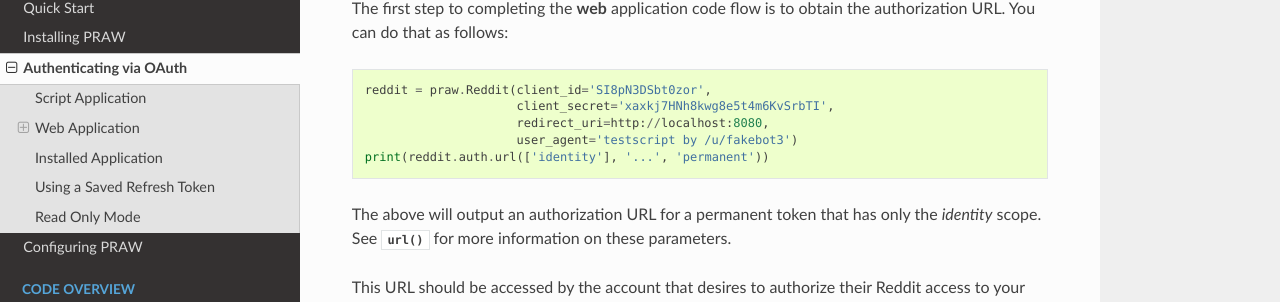
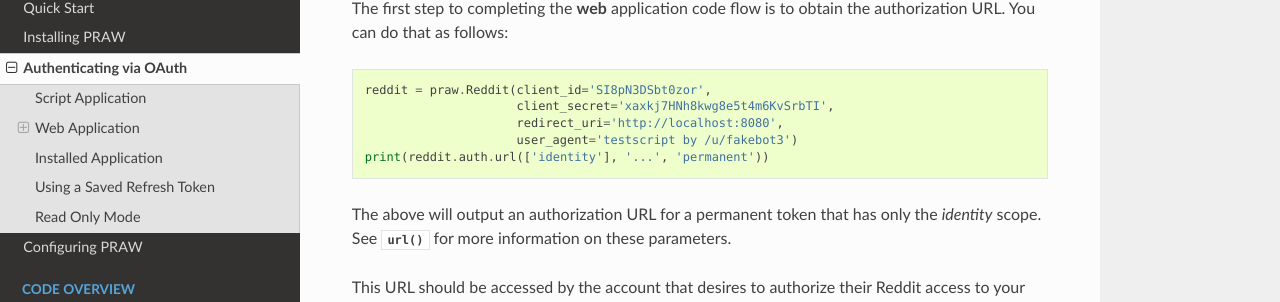
Before and after one commit to praw-dev/praw, a Sphinx documentation site: the page built from docs/getting_started/authentication.rst, in a window 1280 px wide and 900 px high, scrolled down 1492 px. Shown: the part 144-446 px from the top of the window. Built offline with Sphinx 7.4.7 and the Read the Docs theme 2.0.0, drawn with Linux system fonts in a browser that asks for light colours; the version number could not be read and is left out.

```diff
--- a/docs/getting_started/authentication.rst
+++ b/docs/getting_started/authentication.rst
@@ -98,7 +98,7 @@ the authorization URL. You can do that as follows:
 
    reddit = praw.Reddit(client_id='SI8pN3DSbt0zor',
                         client_secret='xaxkj7HNh8kwg8e5t4m6KvSrbTI',
-                        redirect_uri=http://localhost:8080,
+                        redirect_uri='http://localhost:8080',
                         user_agent='testscript by /u/fakebot3')
    print(reddit.auth.url(['identity'], '...', 'permanent'))
 
```
